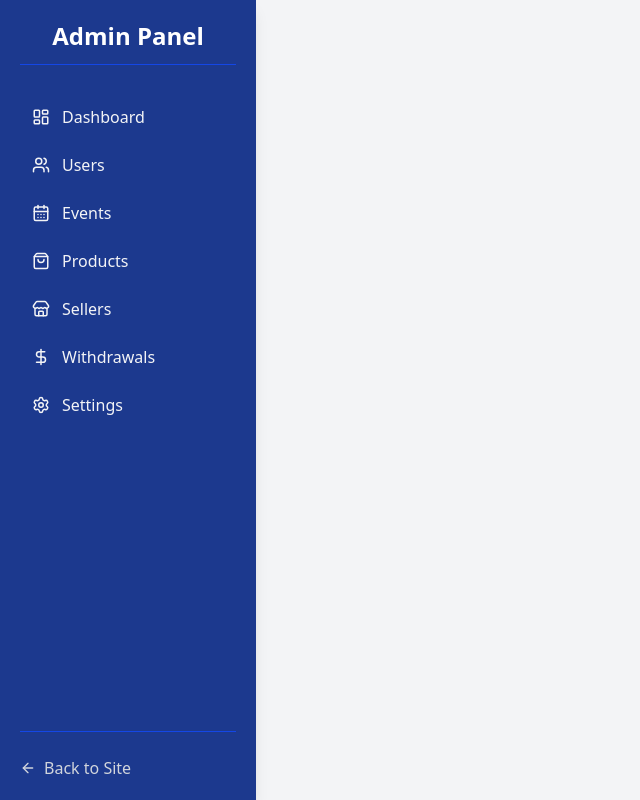
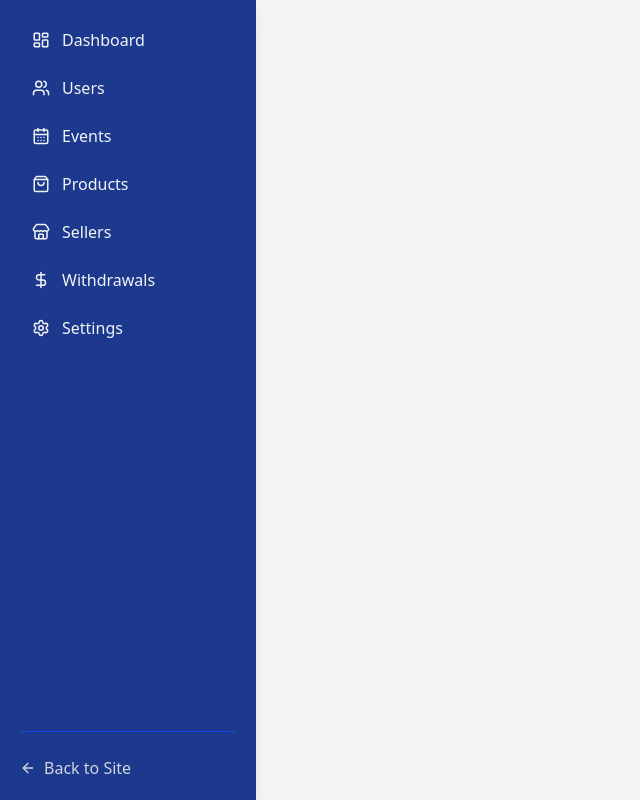
Before and after one commit to YerimahOfTimes/simpet-frontend, a React (Vite) app: page /admin in a window 1280 px wide. Shown: the whole page, without its empty margins (0-640 px from the left). Built offline with nearby package versions, Linux system fonts and the light colour scheme.

Commit message:
updated Adminlayout.jsx

```diff
--- a/src/components/Admin/AdminLayout.jsx
+++ b/src/components/Admin/AdminLayout.jsx
@@ -1,4 +1,4 @@
-import React from "react";
+import React, { useState } from "react";
 import { Outlet, Link, useLocation } from "react-router-dom";
 import {
   LayoutDashboard,
@@ -9,12 +9,13 @@ import {
   DollarSign,
   Settings,
   ArrowLeft,
+  Menu,
 } from "lucide-react";
 
 export default function AdminLayout() {
   const location = useLocation();
+  const [sidebarOpen, setSidebarOpen] = useState(false);
 
-  // ✅ Highlight the active menu link
   const linkClass = (path) =>
     `flex items-center gap-3 px-3 py-2 rounded transition ${
       location.pathname.includes(path)
@@ -24,44 +25,49 @@ export default function AdminLayout() {
 
   return (
     <div className="flex min-h-screen bg-gray-100">
-      {/* ✅ Sidebar */}
-      <aside className="w-64 bg-blue-900 text-white p-5 flex flex-col shadow-lg">
-        <h2 className="text-2xl font-bold mb-8 text-center border-b border-blue-700 pb-3">
-          Admin Panel
-        </h2>
+      {/* Mobile top bar */}
+      <div className="md:hidden flex items-center justify-between bg-blue-900 text-white px-4 py-3">
+        <button onClick={() => setSidebarOpen(true)}>
+          <Menu size={24} />
+        </button>
+        <h2 className="font-bold text-lg">Admin Panel</h2>
+        <div /> {/* empty for spacing */}
+      </div>
 
-        {/* Navigation Links */}
+      {/* Sidebar */}
+      <aside
+        className={`fixed inset-y-0 left-0 bg-blue-900 text-white w-64 p-5 shadow-lg transform transition-transform duration-300 z-50
+        ${sidebarOpen ? "translate-x-0" : "-translate-x-full"} md:translate-x-0 md:static md:flex md:flex-col`}
+      >
+        <div className="flex justify-between items-center mb-6 md:hidden">
+          <h2 className="text-2xl font-bold">Admin Panel</h2>
+          <button onClick={() => setSidebarOpen(false)}>✕</button>
+        </div>
+
         <nav className="flex flex-col gap-2">
           <Link to="/admin/dashboard" className={linkClass("dashboard")}>
             <LayoutDashboard size={18} /> Dashboard
           </Link>
-
           <Link to="/admin/users" className={linkClass("users")}>
             <Users size={18} /> Users
           </Link>
-
           <Link to="/admin/events" className={linkClass("events")}>
             <CalendarDays size={18} /> Events
           </Link>
-
           <Link to="/admin/products" className={linkClass("products")}>
             <ShoppingBag size={18} /> Products
           </Link>
-
           <Link to="/admin/sellers" className={linkClass("sellers")}>
             <Store size={18} /> Sellers
           </Link>
-
           <Link to="/admin/withdrawals" className={linkClass("withdrawals")}>
             <DollarSign size={18} /> Withdrawals
           </Link>
-
           <Link to="/admin/settings" className={linkClass("settings")}>
             <Settings size={18} /> Settings
           </Link>
         </nav>
 
-        {/* Footer Navigation */}
         <div className="mt-auto pt-6 border-t border-blue-700">
           <Link
             to="/"
@@ -72,8 +78,16 @@ export default function AdminLayout() {
         </div>
       </aside>
 
-      {/* ✅ Main Content Area */}
-      <main className="flex-1 p-6 overflow-y-auto">
+      {/* Overlay for mobile when sidebar is open */}
+      {sidebarOpen && (
+        <div
+          className="fixed inset-0 bg-black bg-opacity-50 z-40 md:hidden"
+          onClick={() => setSidebarOpen(false)}
+        />
+      )}
+
+      {/* Main content */}
+      <main className="flex-1 p-4 md:p-6 overflow-y-auto">
         <Outlet />
       </main>
     </div>
```
